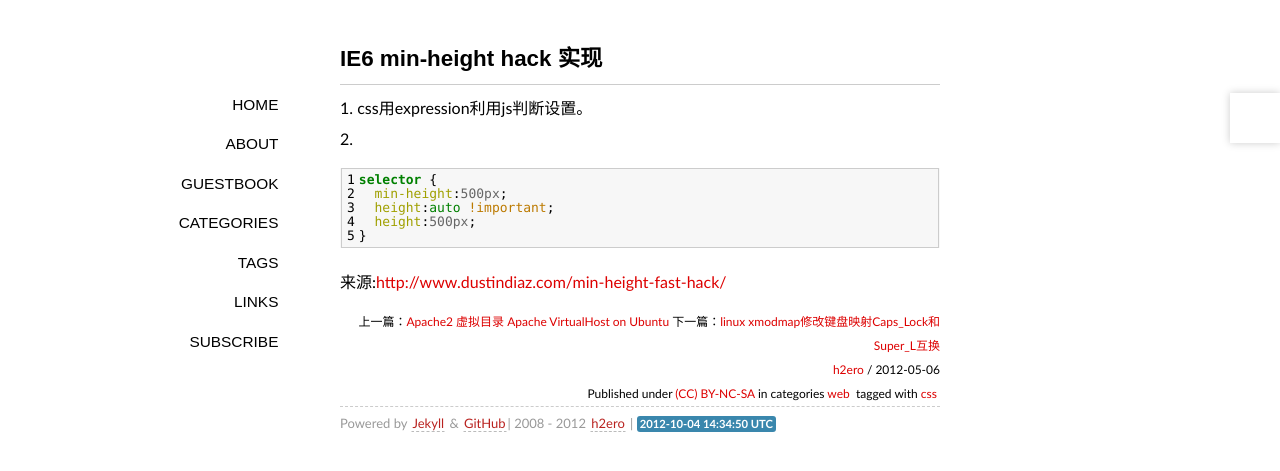
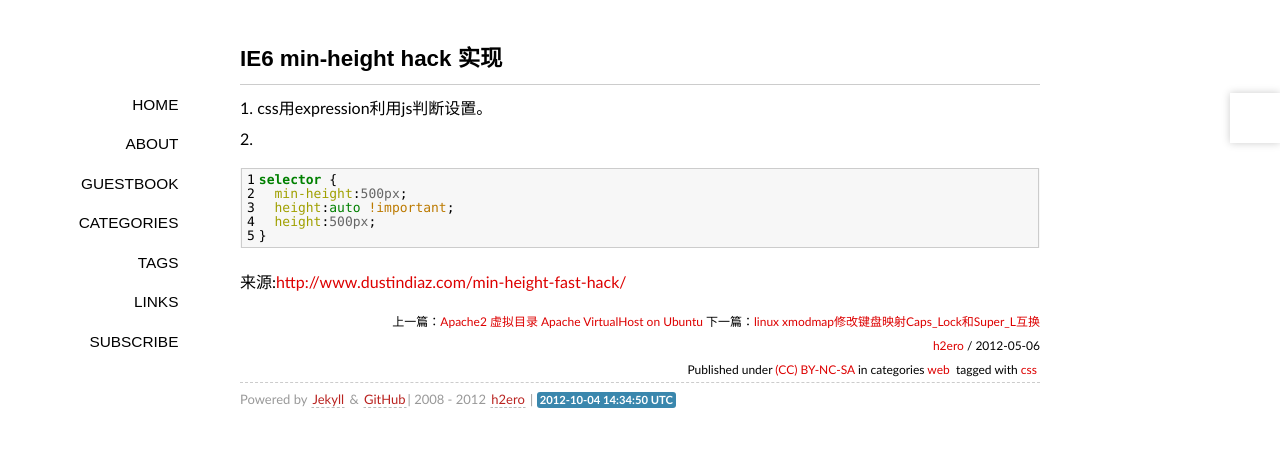
Before and after one commit to h2ero/h2ero.github.com, a Jekyll site: the page built from _posts/2012/2012-05-06-ie-min-height-css-hack.md, in a window 1280 px wide. Shown: the top 471 px of the page. Built offline with Jekyll 4.4.1, drawn with Linux system fonts in a browser that asks for light colours; some web fonts are replaced; Markdown is read by kramdown in place of the engine named in the settings; comment, search, counter and statistics services are not loaded.

Commit message:
change something's style

```diff
--- a/media/css/style.css
+++ b/media/css/style.css
@@ -12,7 +12,6 @@
 @import url(http://fonts.googleapis.com/css?family=Galdeano);
 @import url(http://fonts.googleapis.com/css?family=Electrolize);
 @import url(http://fonts.googleapis.com/css?family=Cuprum);
-@import url(http://fonts.googleapis.com/css?family=Cousine);
 body{font-size:14px;word-spacing:0px; margin-left:auto; margin-right:auto; font-family:"Galdeano","Hiragino Sans GB","Microsoft YaHei",Trebuchet,"Trebuchet MS",Tahoma,"Lucida Grande","Lucida Sans Unicode",Verdana,sans-serif;color:#000000;background-color:#ffffff;}
 *{padding:0;margin: 0;border:none;outline:none;}
 a{color:#dd0000;text-decoration:none;}
@@ -22,11 +21,11 @@ p{padding:.5em 0;}
 li{padding:.2em 0;}
 ol,ul{list-style-position:inside;}
 ol ul, ul ol, ul ul, ol ol {margin-left:1em;}
-pre code{ font-family:'Cousine',monospace; font-size: 14px; line-height: 14px; margin:1em 0;display:block;overflow:auto;}
+pre code{ font-family:Simsun,monospace; font-size: 14px; line-height: 14px; margin:1em 0;display:block;overflow:auto;}
 blockquote{display:block;text-align:justify;border-left:4px solid #eeeeee;}
 blockquote{margin:1em 0em;padding-left:1.5em;}
 blockquote p{margin:0;padding:.5em 0;}
-#container{width:600px;margin:2em auto;display:block;padding:0 2em;}
+#container{width:800px;margin:2em auto;display:block;padding:0 2em;}
 .content{font-size:16px;line-height:24px;}
 .content h1{padding:.5em 0;}
 .content img{max-width:600px;display:block;margin:4px auto;-webkit-box-shadow:#999 1px 1px 4px;-moz-box-shadow:#999 1px 1px 4px;box-shadow:#999 1px 1px 4px;}
```
